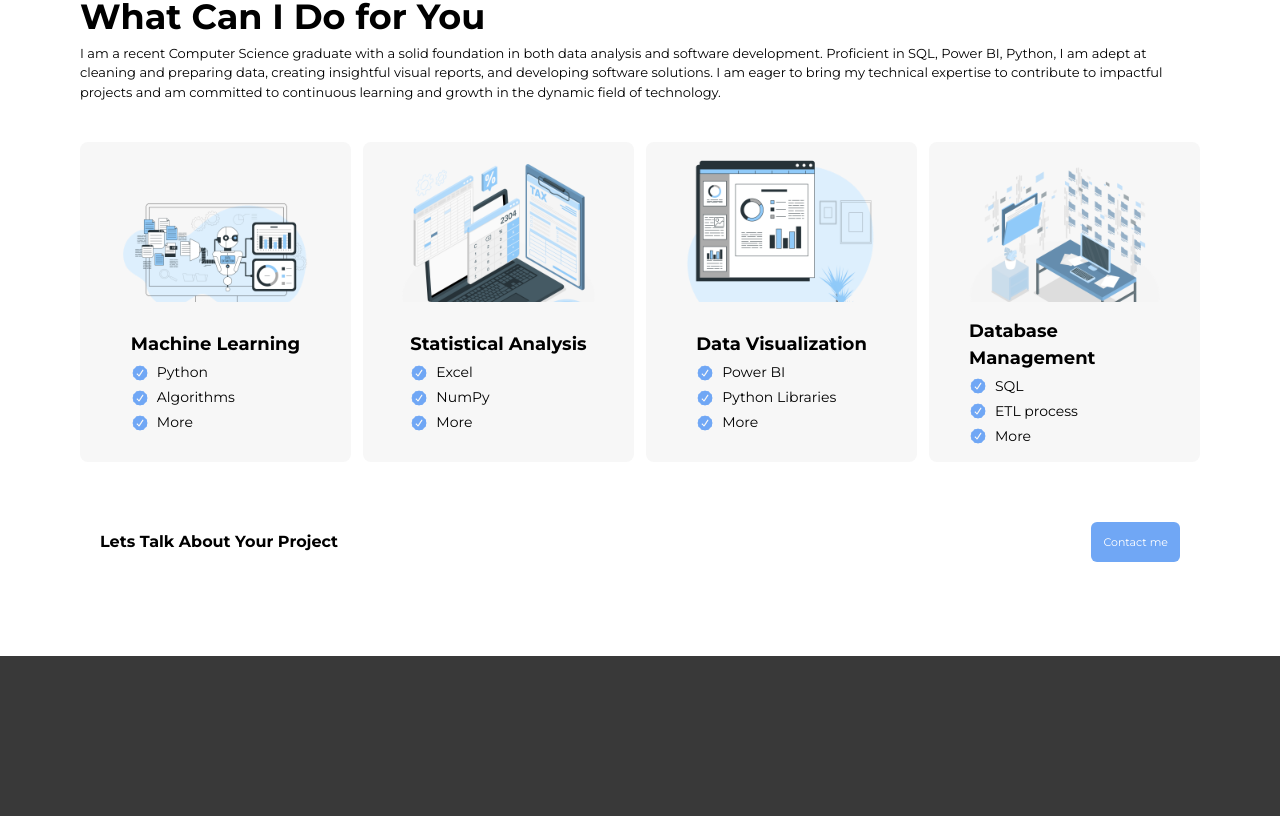
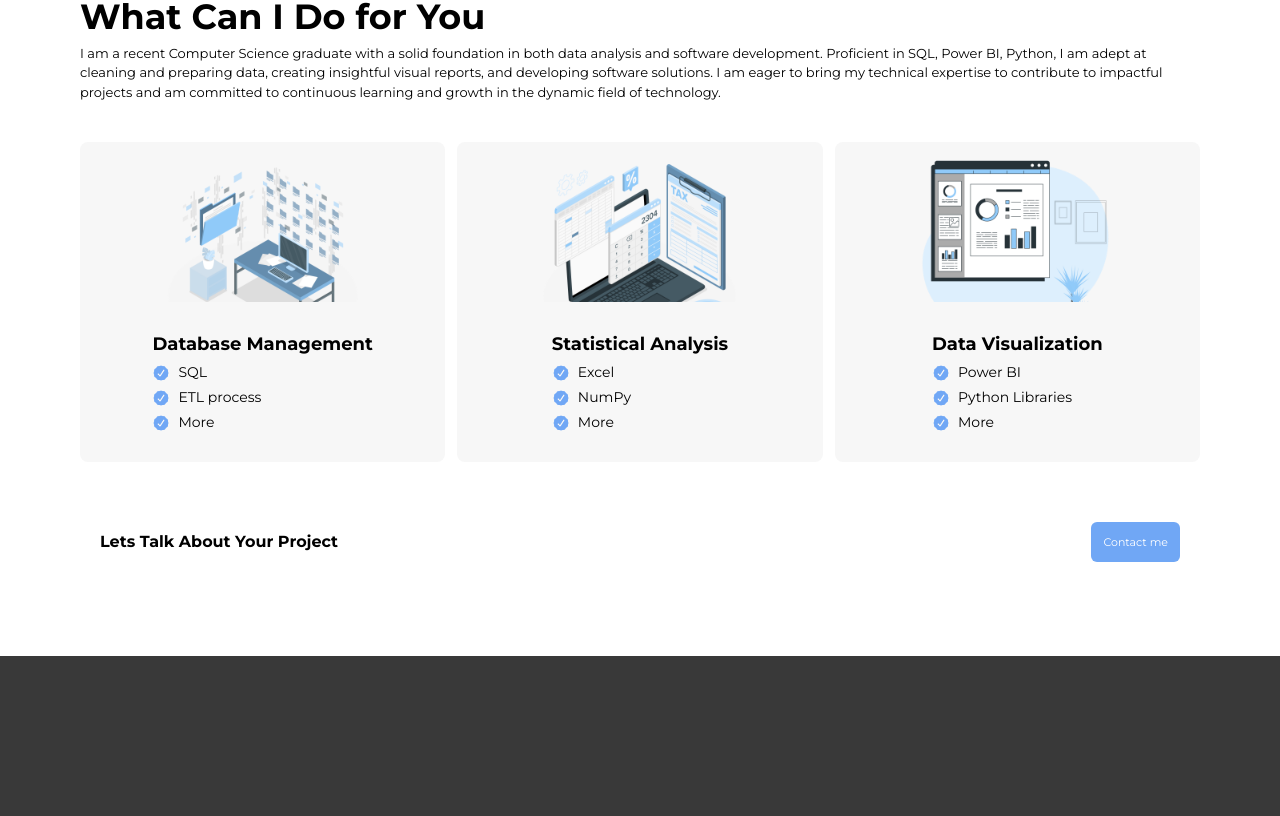
Before and after one commit to itsmenikoru/Jefferson-Bual-Portfolio, a Next.js app: page / in a window 1280 px wide. Shown: the part 944-1760 px from the top of the page. Built offline with nearby package versions, Linux system fonts and the light colour scheme.

Commit message:
modified specialization

```diff
--- a/src/app/(pages)/about/page.tsx
+++ b/src/app/(pages)/about/page.tsx
@@ -29,9 +29,9 @@ export default function AboutPage() {
               <div className='flex flex-col gap-3 '>
                 <DetailsTitle title='Specialization' bg_color='black' />
                 <Details
-                  title='Machine Learning'
+                  title='Database Management'
                   isHide='true'
-                  description='Specialized in applying simple predictive models to forecast trends and make recommendations.'
+                  description='Specialized in SQL for querying, joining, and aggregating data from databases.'
                 />
                 <Details
                   title='Statistical Analysis'
@@ -43,11 +43,7 @@ export default function AboutPage() {
                   isHide='true'
                   description='Specialized in presenting data visually using graphs, charts, and dashboards.'
                 />
-                <Details
-                  title='Database Management'
-                  isHide='true'
-                  description='Specialized in SQL for querying, joining, and aggregating data from databases.'
-                />
+
 
 
 
--- a/src/app/(pages)/services/page.tsx
+++ b/src/app/(pages)/services/page.tsx
@@ -8,12 +8,12 @@ export default function ServicesPage() {
   const services_card = [
 
     {
-      src: '/machine.png',
-      alt: 'Machine Learning',
-      title: 'Machine Learning',
+      src: '/database.png',
+      alt: 'Database Management',
+      title: 'Database Management',
       details: [
-        'Python',
-        'Algorithms',
+        'SQL',
+        'ETL process',
         'More',
       ],
     },
@@ -37,16 +37,7 @@ export default function ServicesPage() {
         'More',
       ],
     },
-    {
-      src: '/database.png',
-      alt: 'Database Management',
-      title: 'Database Management',
-      details: [
-        'SQL',
-        'ETL process',
-        'More',
-      ],
-    },
+
   ];
   return (
     <section>
--- a/src/components/text_type.tsx
+++ b/src/components/text_type.tsx
@@ -2,7 +2,7 @@
 import { ReactTyped } from 'react-typed';
 
 export default function TypeAnimation() {
-  const Specialization = ['Machine Learning','Statistical Analysis','Data Visiualization', 'Database Management'];
+  const Specialization = ['Database Management','Statistical Analysis','Data Visiualization'];
 
   return (
     <div className='flex gap-1  my-2 w-full'>
```
